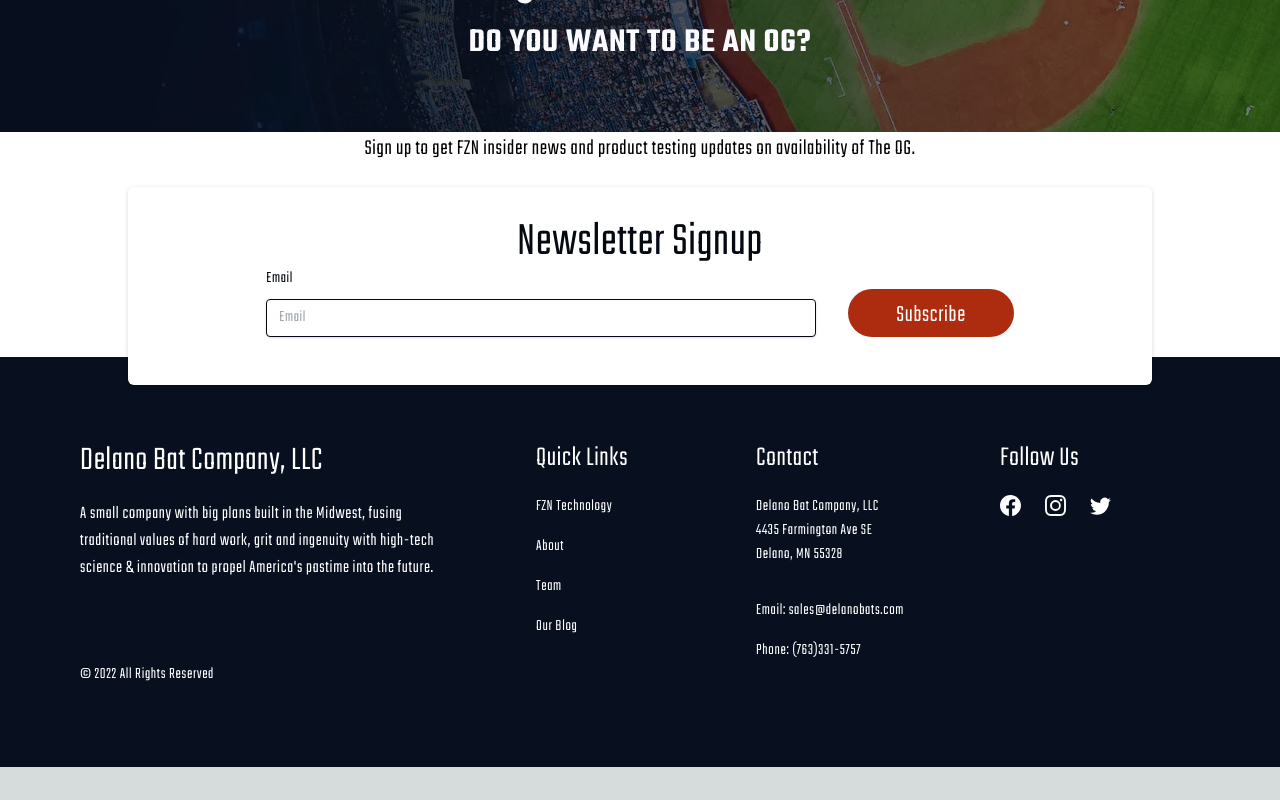
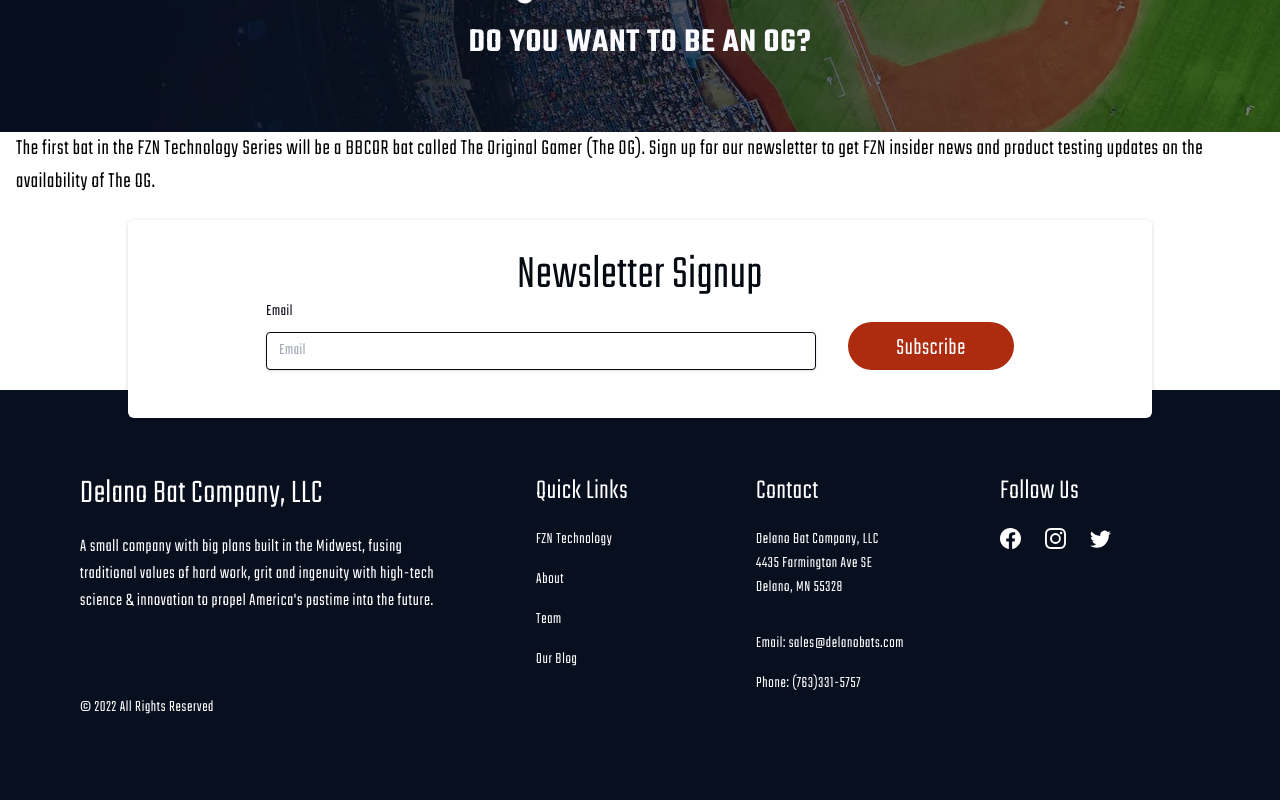
Before and after one commit to delanobats/commerce, a Next.js app: page /technology in a window 1280 px wide. Shown: the part 4228-5028 px from the top of the page. Before the commit the page ends 4995 px from the top, so only its background shows below. Built offline with nearby package versions, Linux system fonts and the light colour scheme.

Commit message:
Update technology.jsx

```diff
--- a/src/pages/technology.jsx
+++ b/src/pages/technology.jsx
@@ -196,7 +196,7 @@
           </div>
         </div>
         <p className="mb-20 px-4">
-          Sign up to get FZN insider news and product testing updates on availability of The OG.
+          The first bat in the FZN Technology Series will be a BBCOR bat called The Original Gamer (The OG).  Sign up for our newsletter to get FZN insider news and product testing updates on the availability of The OG.
         </p>
       </div>
     </>
```
